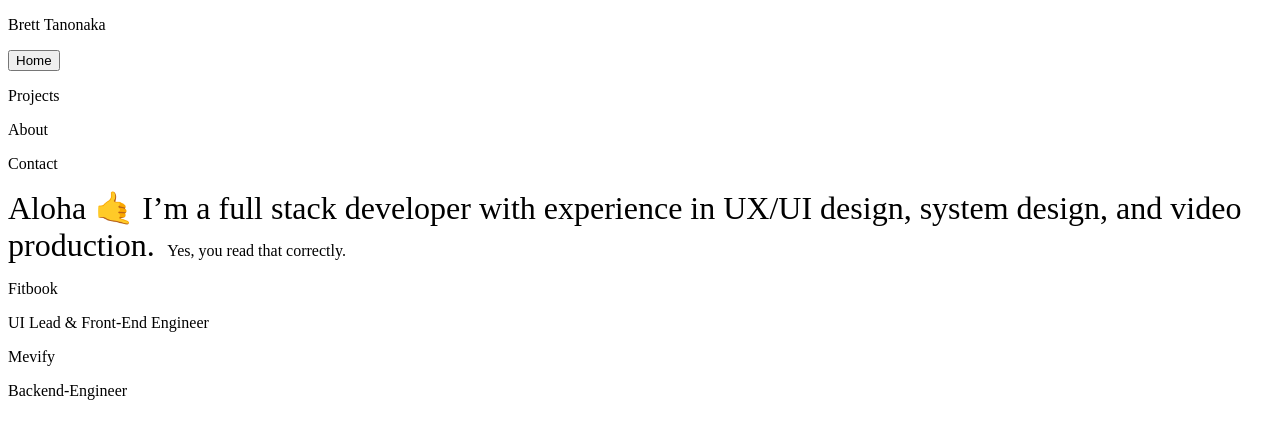
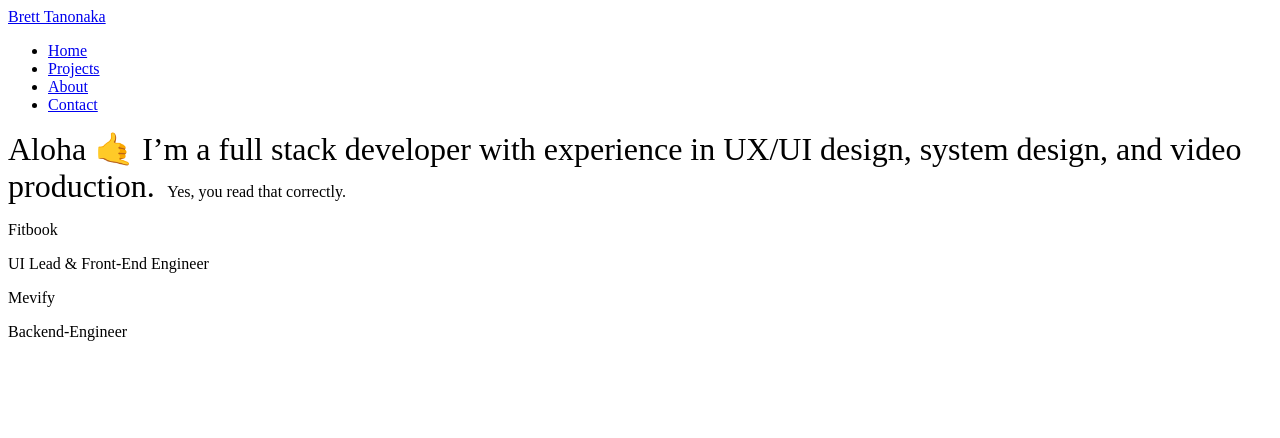
Before and after one commit to B-Tanonaka/bretttanonaka.com, a React app: page / in a window 1280 px wide. Shown: the top 438 px of the page. Built offline with nearby package versions, Linux system fonts and the light colour scheme; the HTML template or start-up script is replaced by a standard one.

Commit message:
Changed navbar to ul with a elements

```diff
--- a/client/src/components/Navbar.tsx
+++ b/client/src/components/Navbar.tsx
@@ -13,17 +13,15 @@ export default function Navbar() {
 
   return (
     <nav className="navbar-container">
-      <p className="navbar-name">Brett Tanonaka</p>
+      <a href="/" className="navbar-name">Brett Tanonaka</a>
       <div className="navbar-base">
-        <div className="navbar-sections">
-          <input type="button" value="Home" className="navbar-text" onClick={(e: Event) => handleClick(e, 0)} />
-          <p className="navbar-text">Projects</p>
-          <p className="navbar-text">About</p>
-          <p className="navbar-text">Contact</p>
-        </div>
-        <label className="navbar-switch">
-          <span className="navbar-slider" />
-        </label>
+        <ul className="navbar-sections">
+          {/* <input type="button" value="Home" className="navbar-text" onClick={(e: Event) => handleClick(e, 0)} /> */}
+          <li><a href="/">Home</a></li>
+          <li><a href="/projects">Projects</a></li>
+          <li><a href="/about">About</a></li>
+          <li><a href="/contact">Contact</a></li>
+        </ul>
       </div>
     </nav>
   );
```
Also changed, not shown: 1 other file (tests, documents, lock files or other folders).
